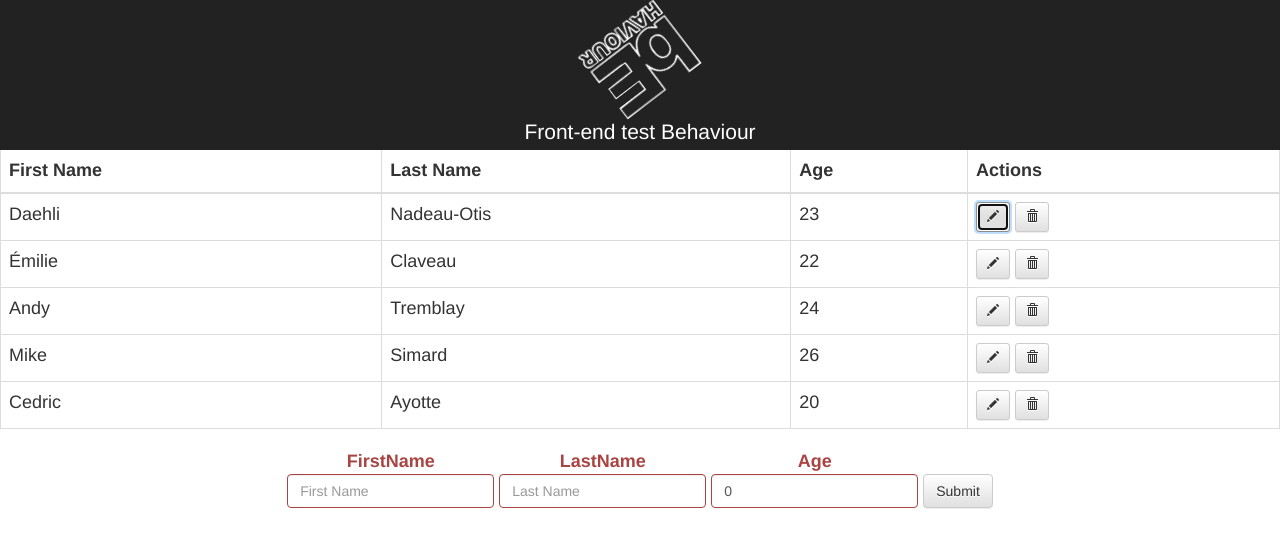
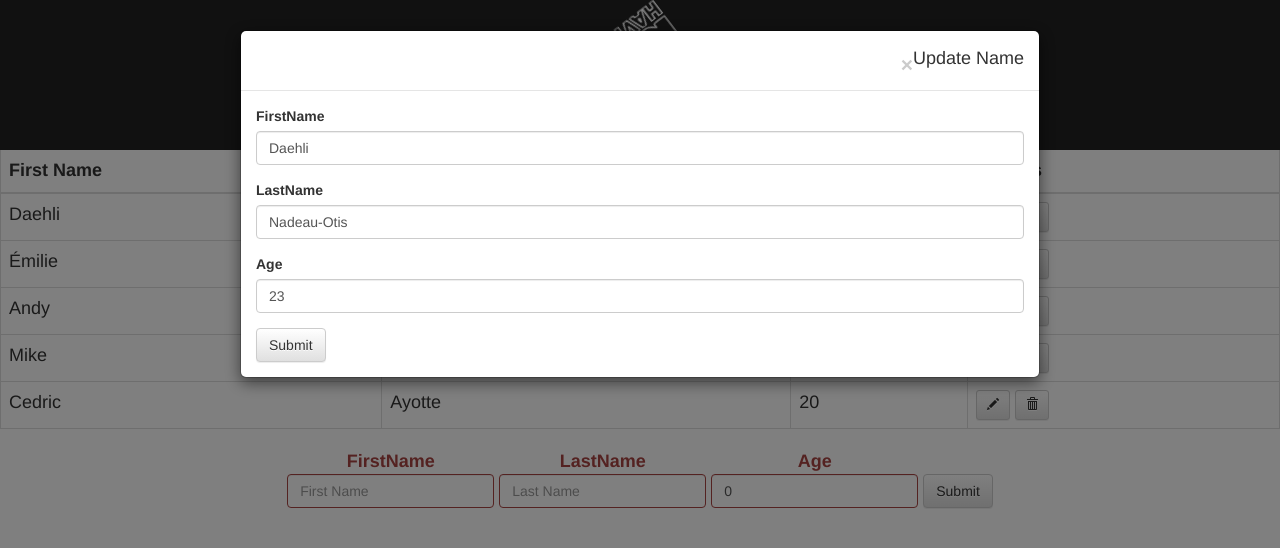
Before and after one commit to daehli/behaviour-frontend-test, a React (Create React App) app: page / in a window 1280 px wide. Both pictures are taken after a click on the button 993 px from the left and 216 px from the top of the page. Shown: the top 548 px of the page. Built offline with nearby package versions, Linux system fonts and the light colour scheme.

Commit message:
Update completed

```diff
--- a/package.json
+++ b/package.json
@@ -4,6 +4,7 @@
   "private": true,
   "dependencies": {
     "bootstrap": "3",
+    "lodash": "^4.17.5",
     "react": "^16.2.0",
     "react-bootstrap": "^0.32.1",
     "react-dom": "^16.2.0",
--- a/src/App.js
+++ b/src/App.js
@@ -10,9 +10,9 @@ class App extends Component {
           <img src={logo} className="App-logo" alt="logo" />
           <h1 className="App-title">Front-end test Behaviour</h1>
         </header>
-        <p className="App-intro">
+        <div className="App-intro">
           <List />
-        </p>
+        </div>
       </div>
     )
   }
--- a/src/Components/ListContact.jsx
+++ b/src/Components/ListContact.jsx
@@ -1,10 +1,10 @@
 import React, { Component } from 'react'
-import { Table, Glyphicon, Button, ControlLabel, FormControl, HelpBlock, FormGroup, Modal } from 'react-bootstrap'
+import { Table, Glyphicon, Button, ControlLabel, FormControl, HelpBlock, FormGroup, Modal, Form } from 'react-bootstrap'
 import '../App.css'
 
-function FieldGroup({ id, label, help, validation, ...props }) {
+function FieldGroup({ id, label, help, ...props }) {
   return (
-    <FormGroup controlId={id} validationState={validation(props.name)}>
+    <FormGroup controlId={id}>
       <ControlLabel>{label}</ControlLabel>
       <FormControl {...props} />
       {help && <HelpBlock>{help}</HelpBlock>}
@@ -15,7 +15,7 @@ function FieldGroup({ id, label, help, validation, ...props }) {
 const ListContact = props => {
   const list = props.contacts.map(x => {
     return (
-      <tr className="Table-cell-text-left">
+      <tr key={x.firstName + x.lastName + x.age} className="Table-cell-text-left">
         <td>{x.firstName}</td>
         <td>{x.lastName}</td>
         <td>{x.age}</td>
@@ -71,7 +71,12 @@ const HeadRow = props => {
 
 const ModalUpdate = props => {
   return (
-    <Modal bsSize="large" aria-labelledby="contained-modal-title-lg">
+    <Modal
+      show={this.state.isUpdating}
+      onHide={() => props.onClose}
+      bsSize="large"
+      aria-labelledby="contained-modal-title-lg"
+    >
       <Modal.Header closeButton>
         <Modal.Title>Update Name</Modal.Title>
       </Modal.Header>
@@ -98,25 +103,124 @@ class TableContact extends Component {
       isUpdating: false,
       firstName: '',
       lastName: '',
-      age: 0
+      age: 0,
+      onUpdateObj: ''
     }
 
     this.updateContact = this.updateContact.bind(this)
+    this.onChangeEvent = this.onChangeEvent.bind(this)
+    this.onClose = this.onClose.bind(this)
+    this.onClickEvent = this.onClickEvent.bind(this)
+  }
+
+  validateObj(obj) {
+    var isReString = /[a-zA-Z]/i
+    var isReinteger = /\d/i
+
+    if (isReString.test(obj.firstName) && isReString.test(obj.lastName) && isReinteger.test(obj.age)) {
+      return Object.assign({}, { firstName: obj.firstName, lastName: obj.lastName, age: obj.age })
+    }
+
+    return {}
+  }
+  onClickEvent(e) {
+    e.preventDefault()
+    const obj = Object.assign({}, this.validateObj(this.state))
+    if (Object.keys(obj).length !== 0) {
+      this.props.onUpdate(obj, this.state.onUpdateObj)
+      this.clearState()
+    }
+  }
+
+  clearState() {
+    this.setState({
+      firstName: '',
+      lastName: '',
+      age: 0,
+      isUpdating: !this.state.isUpdating
+    })
+  }
+
+  onChangeEvent(e) {
+    this.setState({ [e.target.name]: e.target.value })
   }
 
   updateContact(obj) {
     this.setState({
-      isUpdating: true
+      isUpdating: true,
+      firstName: obj.firstName,
+      lastName: obj.lastName,
+      age: obj.age,
+      onUpdateObj: Object.assign({}, { firstName: obj.firstName, lastName: obj.lastName, age: obj.age })
     })
     console.log(obj)
     console.log('Update')
   }
 
+  onClose() {
+    console.log('onClose')
+    this.setState({
+      isUpdating: !this.state.isUpdating
+    })
+  }
+
   render() {
+    const modal = (
+      <Modal
+        show={this.state.isUpdating}
+        onHide={this.onClose}
+        bsSize="large"
+        aria-labelledby="contained-modal-title-lg"
+      >
+        <Modal.Header closeButton>
+          <Modal.Title>Update Name</Modal.Title>
+        </Modal.Header>
+        <Modal.Body>
+          <Form>
+            <FieldGroup
+              id="formControlsFirstName"
+              type="text"
+              label="FirstName"
+              placeholder="First Name"
+              onChange={this.onChangeEvent}
+              value={this.state.firstName}
+              name="firstName"
+            />{' '}
+            <FieldGroup
+              id="formControlsLastName"
+              type="text"
+              label="LastName"
+              placeholder="Last Name"
+              onChange={this.onChangeEvent}
+              value={this.state.lastName}
+              name="lastName"
+            />{' '}
+            <FieldGroup
+              id="formControlsAge"
+              type="text"
+              label="Age"
+              placeholder="Age"
+              onChange={this.onChangeEvent}
+              value={this.state.age}
+              name="age"
+            />{' '}
+            <Button type="submit" onClick={this.onClickEvent}>
+              Submit
+            </Button>
+          </Form>
+        </Modal.Body>
+      </Modal>
+    )
     return (
       <Table responsive hover bordered>
         <HeadRow />
-        <BodyRow contacts={this.props.contacts} delete={this.props.delete} update={this.updateContact} />
+        <BodyRow
+          contacts={this.props.contacts}
+          delete={this.props.delete}
+          update={this.updateContact}
+          onClose={this.onClose}
+        />
+        {modal}
       </Table>
     )
   }
--- a/src/List.jsx
+++ b/src/List.jsx
@@ -20,6 +20,7 @@ class List extends Component {
 
     this.onClickEvent = this.onClickEvent.bind(this)
     this.deleteContact = this.deleteContact.bind(this)
+    this.onUpdateEvent = this.onUpdateEvent.bind(this)
   }
 
   componentWillMount() {
@@ -35,6 +36,22 @@ class List extends Component {
     var arr = this.state.contacts
     arr.push(contact)
     localStorage.setItem('contacts', JSON.stringify([...arr]))
+    this.setState({
+      contacts: JSON.parse(localStorage.getItem('contacts'))
+    })
+  }
+
+  onUpdateEvent(newObj, oldObj) {
+    const deleteOldObj = this.state.contacts.map(x => {
+      if (JSON.stringify(x) == JSON.stringify(oldObj)) {
+        console.log('YAYAYAYYA', newObj)
+        return newObj
+      }
+      return x
+    })
+
+    console.log(deleteOldObj)
+    localStorage.setItem('contacts', JSON.stringify(deleteOldObj))
     this.setState({
       contacts: JSON.parse(localStorage.getItem('contacts'))
     })
@@ -56,7 +73,7 @@ class List extends Component {
   render() {
     return (
       <div>
-        <TableContact contacts={this.state.contacts} delete={this.deleteContact} />
+        <TableContact contacts={this.state.contacts} delete={this.deleteContact} onUpdate={this.onUpdateEvent} />
         <AddContact onClickParent={this.onClickEvent} />
       </div>
     )
```
Also changed, not shown: 1 other file (tests, documents, lock files or other folders).
